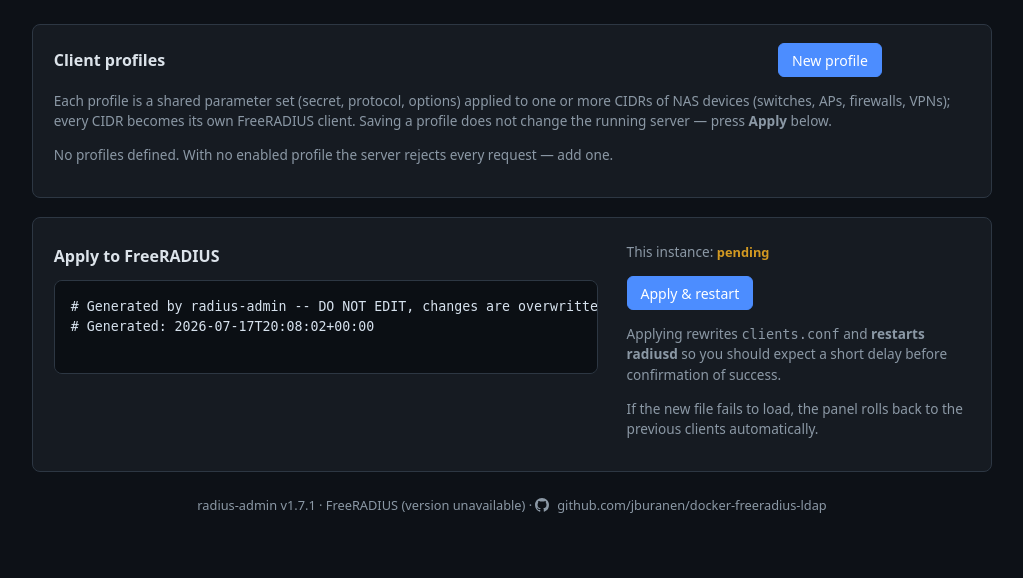
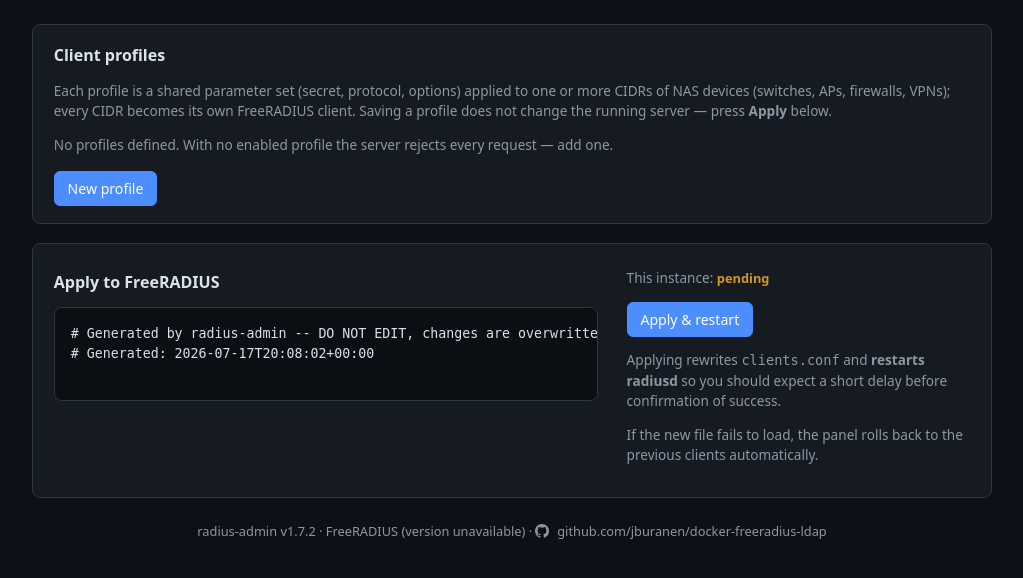
Before and after one commit to jburanen/docker-freeradius-ldap, a Flask app: page /clients in a window 1280 px wide. Shown: the part 49-627 px from the top of the page, without its empty margins (128-1151 px from the left). Run offline with Flask 3, Linux system fonts and the light colour scheme; the visitor is signed in with stand-in values (Sample User, id 1); parts of the project's set-up code (start-up, migrations or seed data) failed here and were passed over.

Commit message:
Move New rule / New profile buttons below the list, left-aligned
Drop the top-right header button on the Attributes and Clients pages;
render it left-aligned underneath the table (and the empty-state text).

Co-Authored-By: Claude Opus 4.8 <noreply@anthropic.com>

```diff
--- a/web/app/app.py
+++ b/web/app/app.py
@@ -42,7 +42,7 @@ logging.basicConfig(level=logging.INFO, format="%(asctime)s %(levelname)s %(mess
 log = logging.getLogger("radius-admin")
 
 # Shown in the footer; bump when the panel changes.
-ADMIN_VERSION = "1.7.1"
+ADMIN_VERSION = "1.7.2"
 
 
 def env(name, default=None, required=False):
--- a/web/app/templates/clients.html
+++ b/web/app/templates/clients.html
@@ -2,12 +2,7 @@
 {% block content %}
 
 <div class="card">
-  <div class="row" style="align-items:center;">
-    <div><h2 style="margin:0;">Client profiles</h2></div>
-    <div style="flex:0;">
-      <a class="btn primary" href="{{ url_for('client_new') }}">New profile</a>
-    </div>
-  </div>
+  <h2 style="margin:0;">Client profiles</h2>
   <p class="muted">Each profile is a shared parameter set (secret, protocol,
   options) applied to one or more CIDRs of NAS devices (switches, APs,
   firewalls, VPNs); every CIDR becomes its own FreeRADIUS client. Saving a
@@ -47,6 +42,10 @@
   <p class="muted">No profiles defined. With no enabled profile the server
   rejects every request &mdash; add one.</p>
   {% endif %}
+
+  <div style="margin-top:1rem;">
+    <a class="btn primary" href="{{ url_for('client_new') }}">New profile</a>
+  </div>
 </div>
 
 <div class="card">
```
Also changed, not shown: web/app/templates/index.html (+5 -6 lines).
